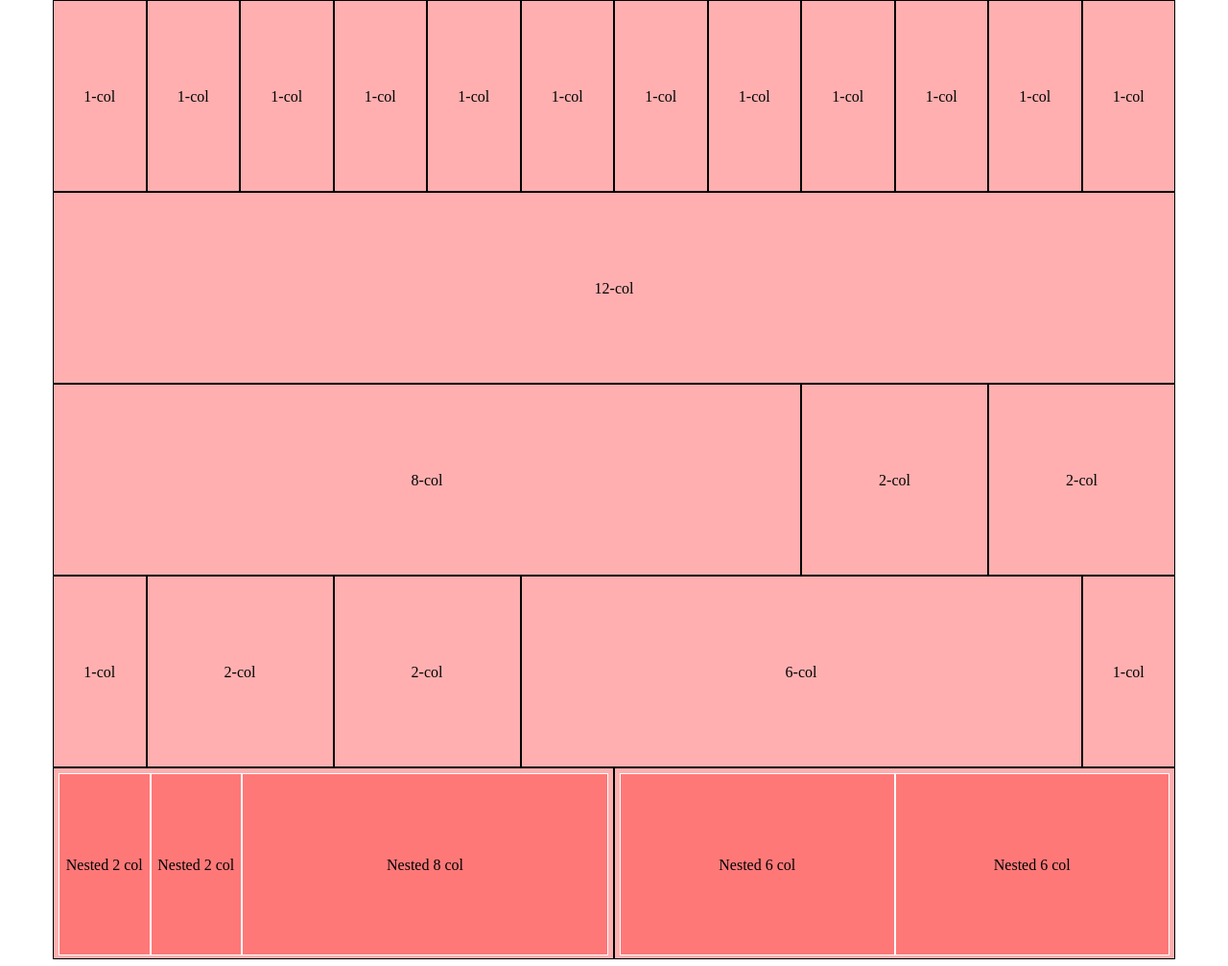
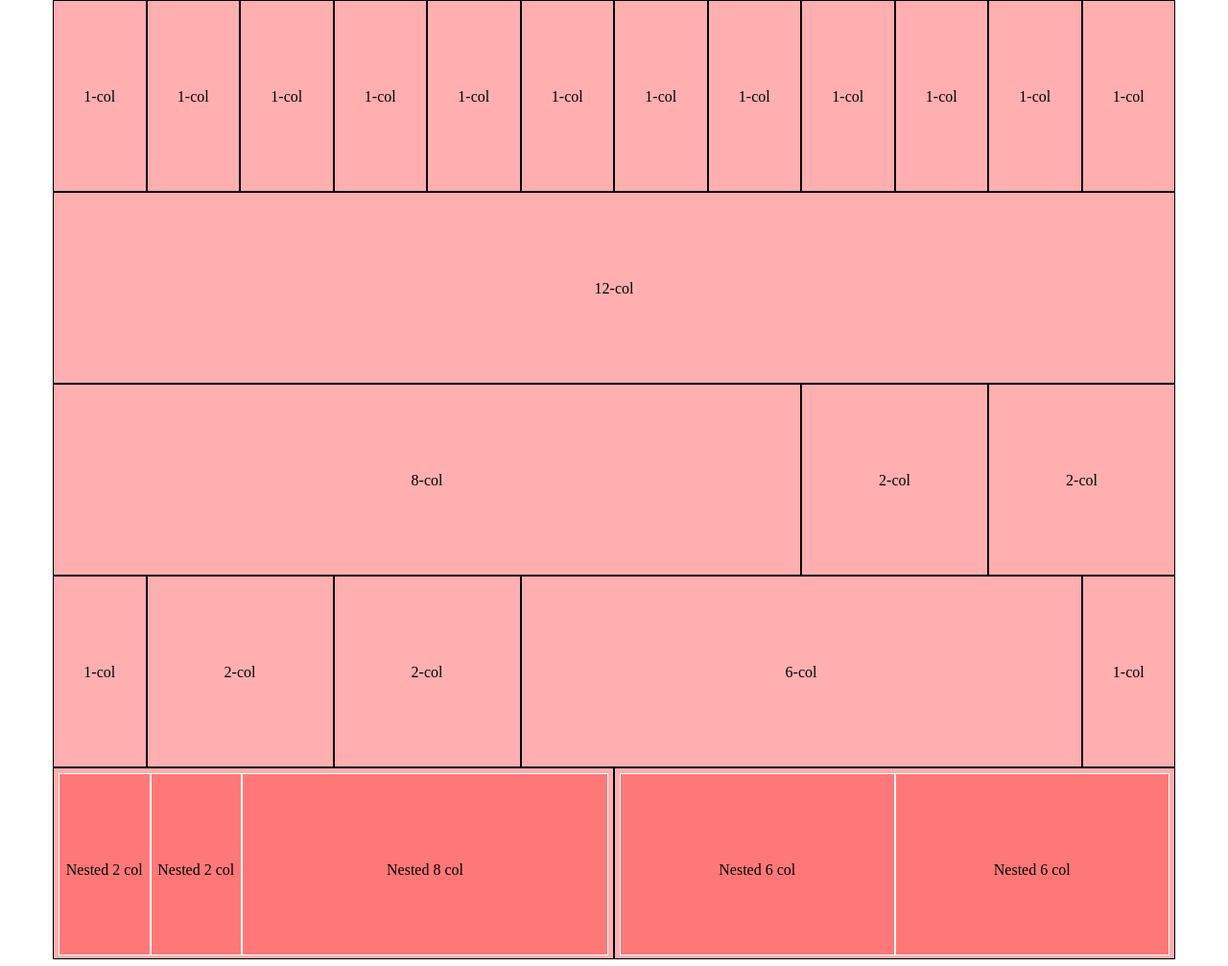
Before and after one commit to gitmichele/html-css-12bool, a plain HTML site: page index.html in a window 1280 px wide. Shown: the whole page at 96% size. Drawn offline with Linux system fonts and the light colour scheme.

Commit message:
corrections

```diff
--- a/css/style.css
+++ b/css/style.css
@@ -11,12 +11,12 @@
 
 /* FOOTER*/
 
-footer .nested div{
+footer .col-6 > .row div{
     height: 190px;
-    line-height: 190px;
+    line-height: inherit;
     border: 1px solid white;
 }
 
-footer .nested{
+footer .col-6 > .row{
     padding: 5px
 }
--- a/index.html
+++ b/index.html
@@ -117,7 +117,7 @@
             <div class="container">
                 <div class="row">
                     <div class="col-6">
-                        <div class="nested">
+                        <div class="row">
                             <div class="col-2">
                                 Nested 2 col
                             </div>
@@ -131,7 +131,7 @@
                     </div>
 
                     <div class="col-6">
-                        <div class="nested">
+                        <div class="row">
                             <div class="col-6">
                                 Nested 6 col
                             </div>
```
